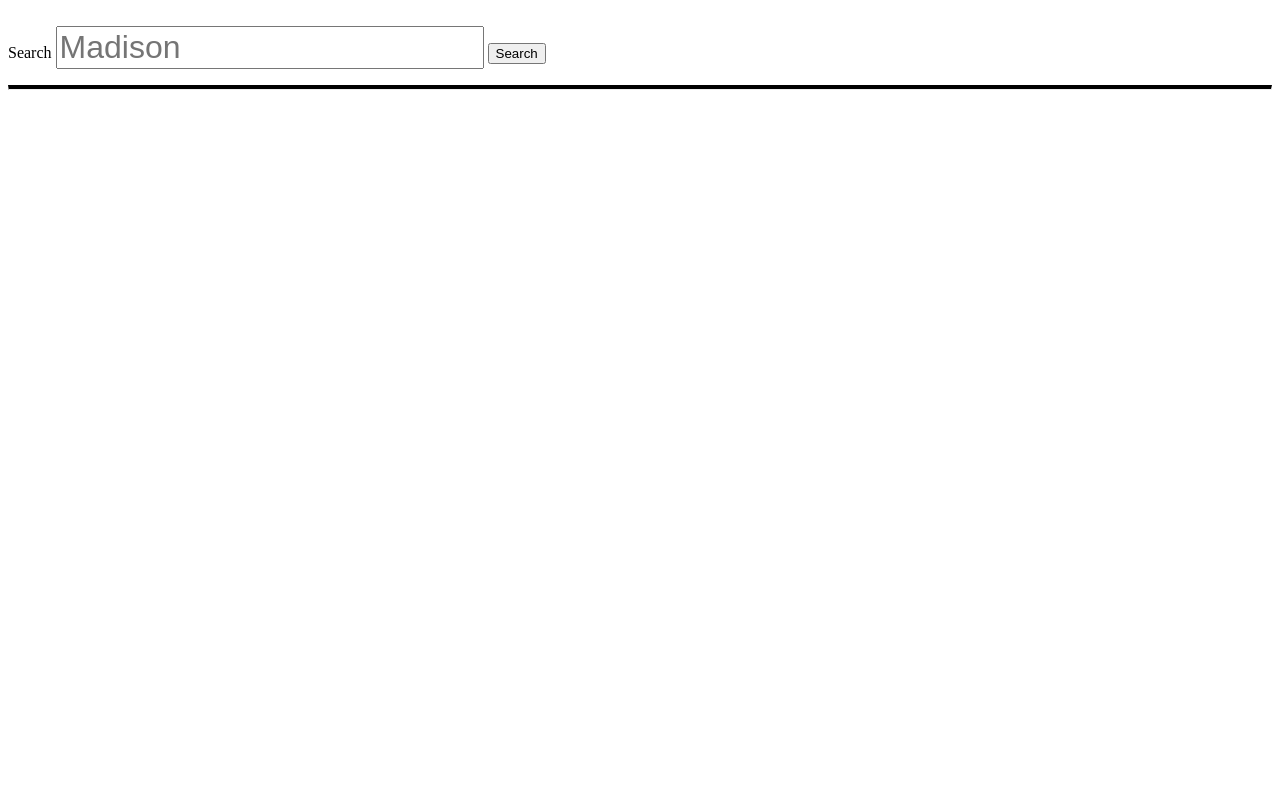
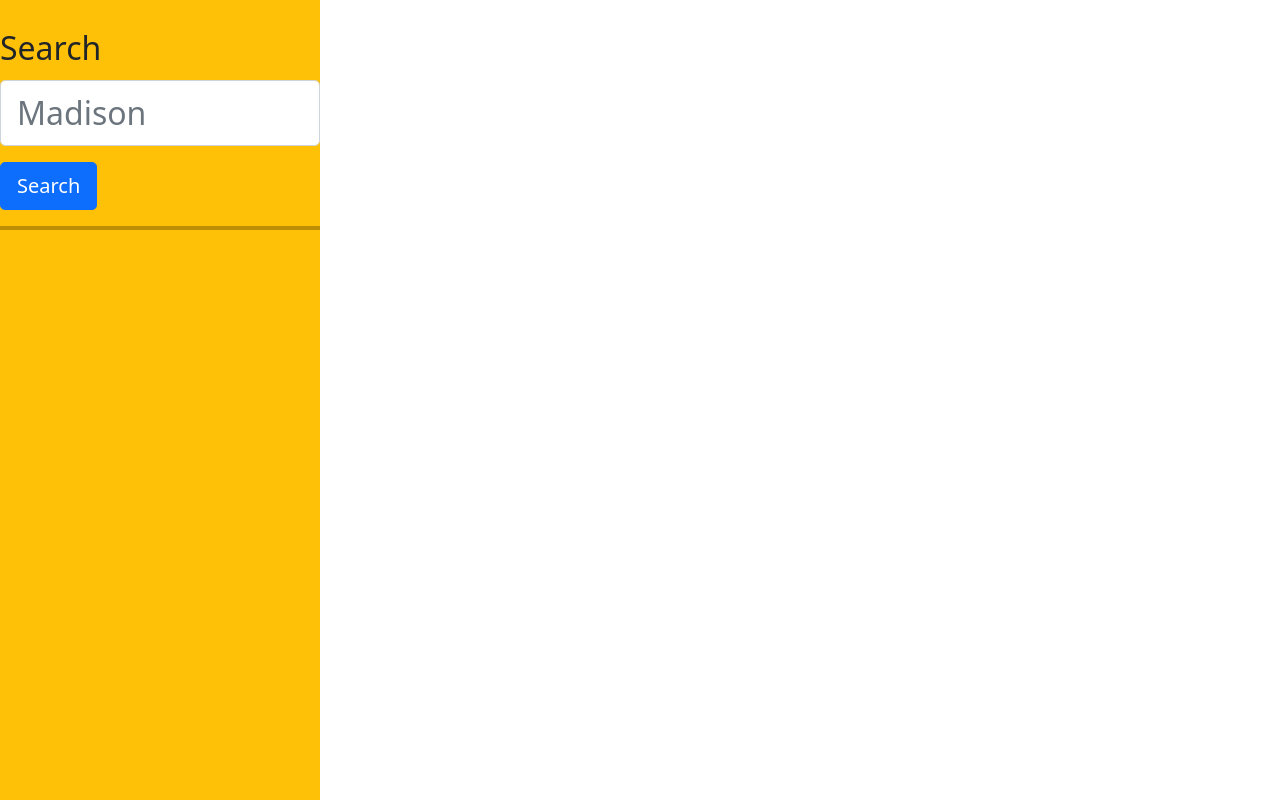
Before and after one commit to DidrikLindberg/Congress-library-API, a plain HTML site: page index.html in a window 1280 px wide. Drawn offline with nearby package versions, Linux system fonts and the light colour scheme.

Commit message:
added links

```diff
--- a/index.html
+++ b/index.html
@@ -5,6 +5,11 @@
     <meta http-equiv="X-UA-Compatible" content="IE=edge">
     <meta name="viewport" content="width=device-width, initial-scale=1.0">
     <title>Document</title>
+    <link rel="stylesheet" href="https://cdn.jsdelivr.net/npm/bootstrap@5.1.3/dist/css/bootstrap.min.css" />
+      <link rel="stylesheet" href="https://use.fontawesome.com/releases/v5.8.1/css/all.css"
+         integrity="sha384-50oBUHEmvpQ+1lW4y57PTFmhCaXp0ML5d60M1M7uH2+nqUivzIebhndOJK28anvf" crossorigin="anonymous" />
+      <link href="https://fonts.googleapis.com/css?family=Open+Sans&display=swap" rel="stylesheet" />
+      <link rel="stylesheet" href="https://cdn.jsdelivr.net/npm/bootstrap@5.1.3/dist/css/bootstrap.min.css" />
 </head>
 <body>
     <aside class="col-md-3 bg-warning vh-100">
```
